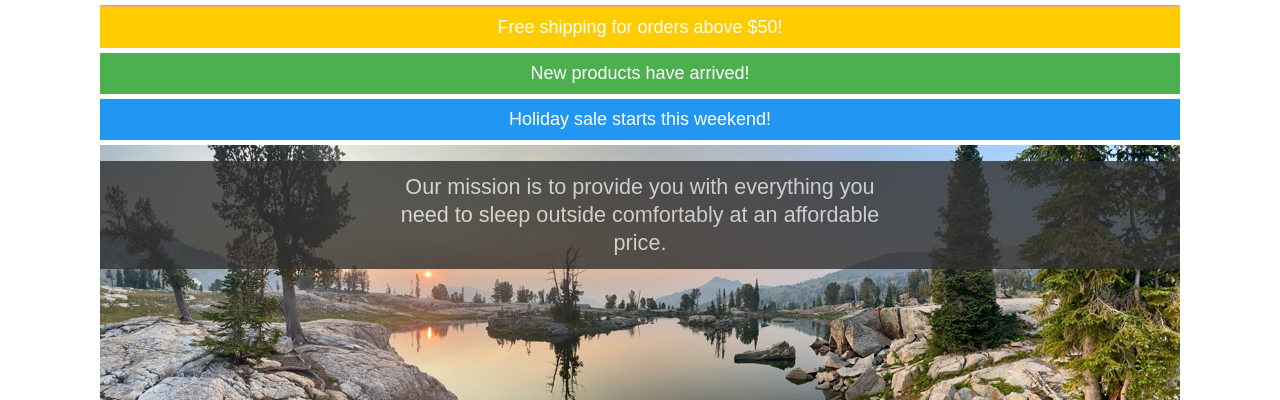
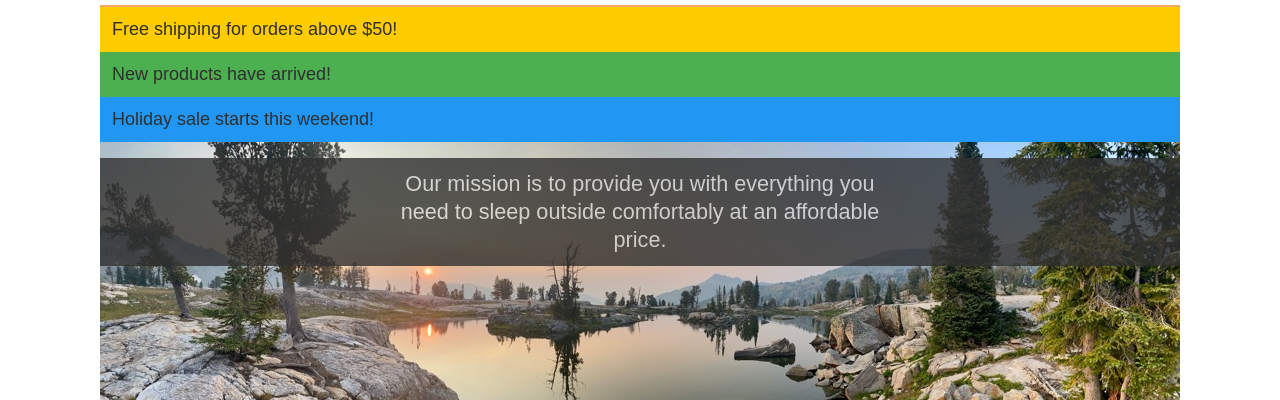
Before and after one commit to fernandochaza/wdd330-sleepoutside-team01, a website: page src/index.html in a window 1280 px wide. Shown: the part 71-471 px from the top of the page. Drawn offline with Linux system fonts and the light colour scheme; files that its build step writes are made by us from their sources; files whose address does not match are found by name.

Commit message:
Created product alerts

```diff
--- a/package.json
+++ b/package.json
@@ -11,7 +11,6 @@
     "format": "prettier --ignore-path ./.gitignore --write \"./**/*.{html,json,js,ts,css}\"",
     "test": "jest"
   },
-
   "author": "Shane Thompson",
   "license": "ISC",
   "devDependencies": {
--- a/src/index.html
+++ b/src/index.html
@@ -73,7 +73,6 @@
       &copy;2025 ⛺ SleepOutside ⛺ WDD 330 ⛺ BYU-Idaho for BYU-Pathway
       Worldwide Online
     </footer>
-    <script type="module" src="./src/js/main.js"></script>
-    <script type="module" src="./src/js/alerts.js"></script>
+    <script type="module" src="/js/main.js"></script>
   </body>
 </html>
--- a/src/js/alerts.js
+++ b/src/js/alerts.js
@@ -1,4 +1,4 @@
-async function loadAlerts() {
+/*async function loadAlerts() {
     const response = await fetch("/public/json/alerts.json");
     const alerts = await response.json();
 
@@ -19,3 +19,32 @@
 }
 
 loadAlerts();
+
+*/
+export default class Alerts {
+  constructor(url) {
+    this.url = url;
+  }
+
+  async init() {
+    const alerts = await this.getalerts();
+    if (!alerts || alerts.length === 0) return;
+    const section = document.createElement("section");
+    section.classList.add("alert-list");
+    alerts.forEach((alert) => {
+      const p = document.createElement("p");
+      p.textContent = alert.message;
+      p.style.backgroundColor = alert.background;
+      p.style.color = alert.color;
+      section.appendChild(p);
+    });
+    const main = document.querySelector("main");
+    main.prepend(section);
+  }
+
+  async getalerts() {
+    const response = await fetch(this.url);
+    const alerts = await response.json();
+    return alerts;
+  }
+}
--- a/src/js/main.js
+++ b/src/js/main.js
@@ -1,7 +1,10 @@
 import ProductData from "./ProductData.mjs";
 import ProductList from "./ProductList.mjs";
 import { updateCartCount } from "./utils.mjs";
+import Alerts from "./alerts.js";
 
+const alerts = new Alerts("/json/alerts.json");
+alerts.init();
 // Update cart count on page load
 updateCartCount();
 
```
Also changed, not shown: src/public/json/alerts.json (indentation only).
